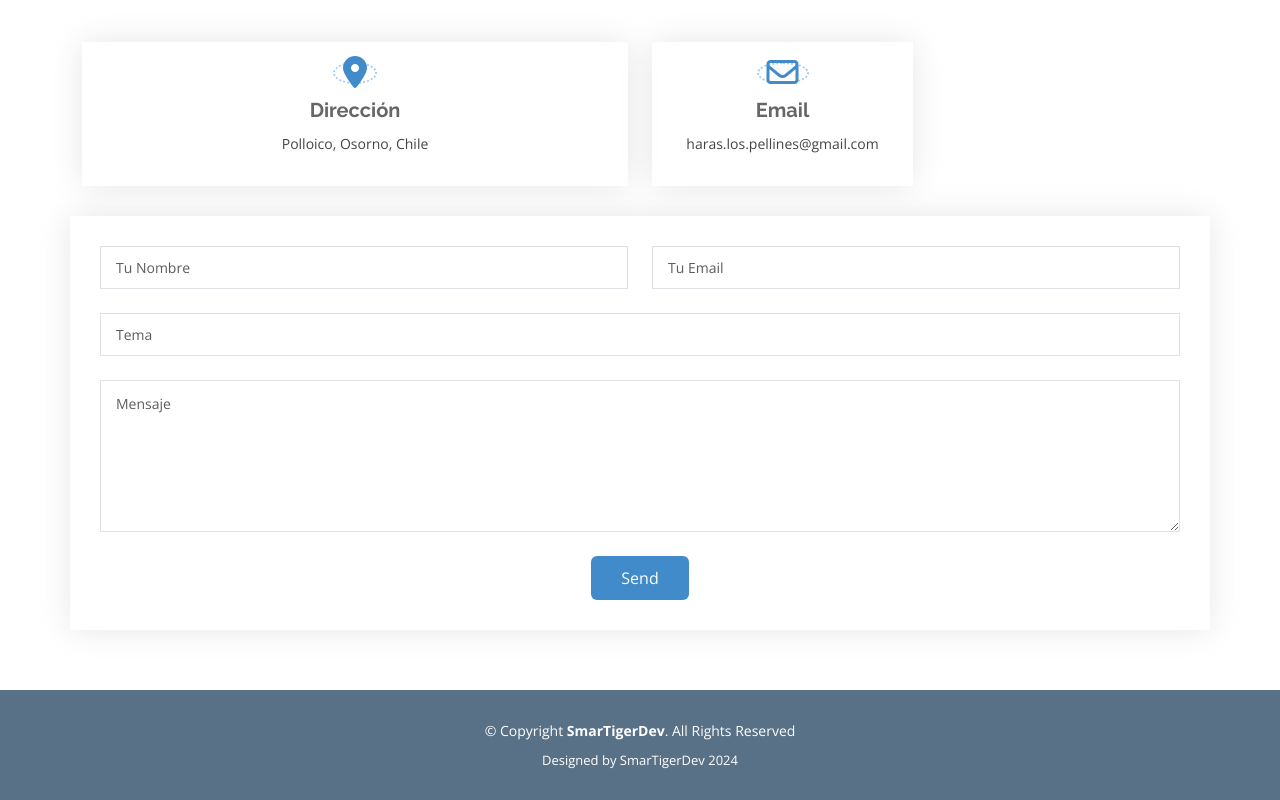
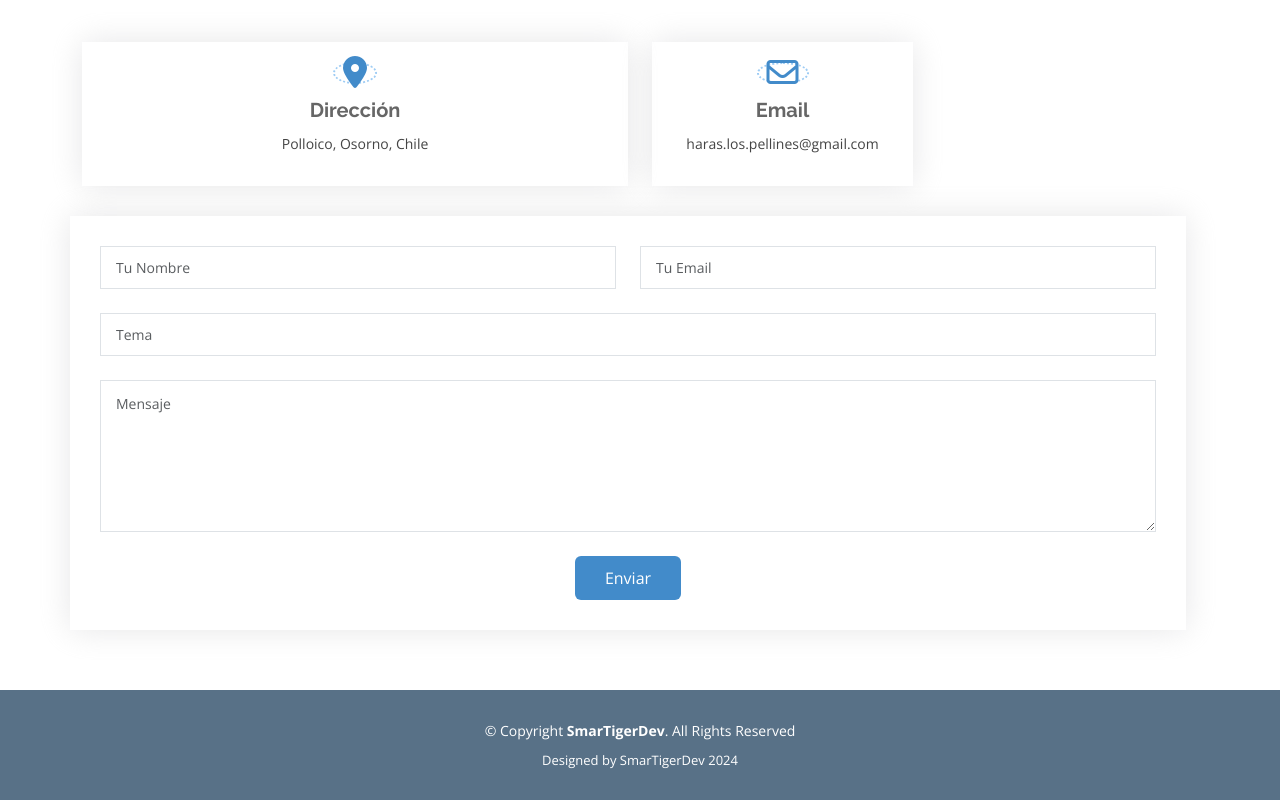
Before and after one commit to SmarTigerDev/Haras_Los_Pellines, a plain HTML site: page es/index.html in a window 1280 px wide. Shown: the part 5620-6420 px from the top of the page. Drawn offline with nearby package versions, Linux system fonts and the light colour scheme; a script that the page names is missing.

Commit message:
fix finales

```diff
--- a/es/index.html
+++ b/es/index.html
@@ -34,7 +34,7 @@
 
   <!---Contact Form-->
     <script src="https://sdk.amazonaws.com/js/aws-sdk-2.1048.0.min.js"></script>
-    <script src="assets/js/contactForm.js"></script>
+    <script src="../assets/js/contactForm.js"></script>
 </head>
 
 <body>
@@ -493,7 +493,7 @@
           </div>
 
 
-      </div>
+
       <div class="row">
         <form class="php-email-form" data-aos="fade-up" data-aos-delay="200">
             <div class="row gy-4">
@@ -518,7 +518,7 @@
                     <div class="error-message"></div>
                     <div class="sent-message">Su Mensaje ha sido enviado. Gracias.</div>
 
-                    <button class="btn btn-primary" type="submit">Send</button>
+                    <button class="btn btn-primary" type="submit">Enviar</button>
                 </div>
             </div>
         </form>
```
Also changed, not shown: pt/index.html (+2 -3 lines).
